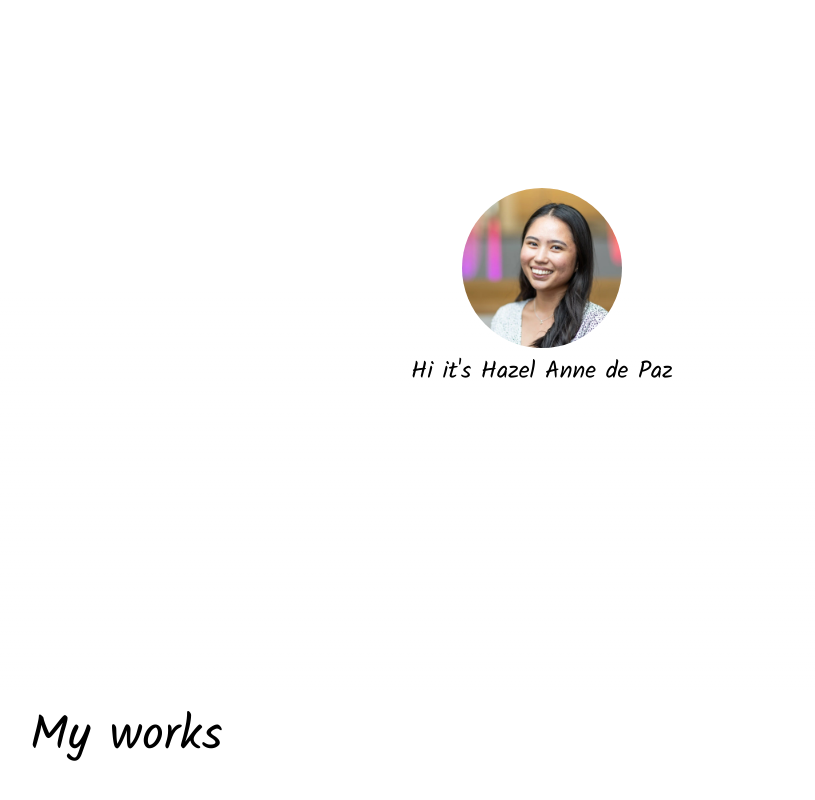
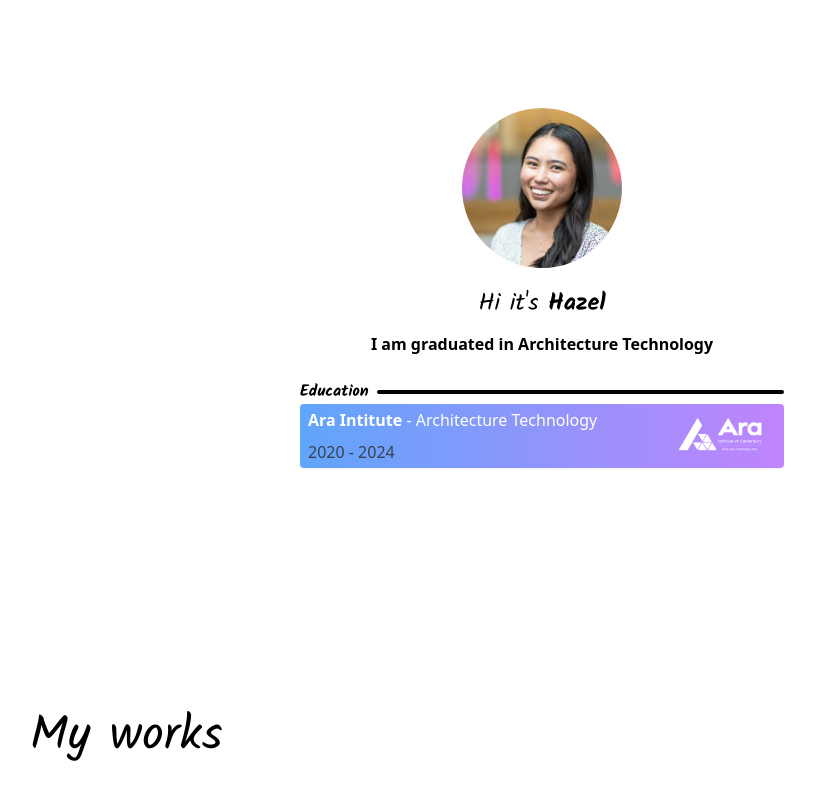
Before and after one commit to sudarshanm03986/HazelPortfolio-web, a React (Vite) app: page / in a window 1280 px wide. Shown: the part 908-1708 px from the top of the page, without its empty margins (98-913 px from the left). Built offline with nearby package versions, Linux system fonts and the light colour scheme.

Commit message:
Added education

```diff
--- a/src/views/About.tsx
+++ b/src/views/About.tsx
@@ -1,7 +1,9 @@
 import Appear from "../layouts/appear";
 import Screen from "../layouts/screen";
 
-import Pic from "./../assets/dp.jpeg"
+import Pic from "./../assets/dp.jpeg";
+
+import AraPic from "./../assets/Ara-Landscape-Logo.png";
 
 
 const About = () => {
@@ -14,10 +16,32 @@ const About = () => {
             <img src={Pic}  className="rounded-full w-40"/>
             </Appear>
             <Appear>
-            <h1 className="text-2xl">Hi it's Hazel Anne de Paz</h1>
+            <h1 className="text-2xl text-center p-3">Hi it's <strong>Hazel</strong></h1>
+            <p className="font-semibold">I am graduated in Architecture Technology</p>
             </Appear>
             <p></p>
 
+            <div className=" p-2  w-[500px] h-fit ">
+                <div className="flex items-center gap-2">
+                <h1 className="font-semibold">Education</h1>
+                <div className=" bg-black w-full h-1 rounded" />
+                </div>
+
+                <div className=" bg-gradient-to-r from-blue-400 to-purple-400 rounded p-2 flex  justify-between shadow-sm h-16">
+                <div className="flex flex-col justify-center gap-2">
+                <p className="text-white"><strong>Ara Intitute</strong> - Architecture Technology</p>
+                <p className="text-gray-700">2020 - 2024</p>
+                </div>
+
+                <div className="h-full flex items-center">
+                <img src={AraPic} className=" w-28 	grayscale-[100%]  brightness-0  invert" />
+
+                </div>
+
+                </div>
+
+
+            </div>
         </div>
 
         </Screen>
```
Also changed, not shown: src/assets/Ara-Landscape-Logo.png (added).
